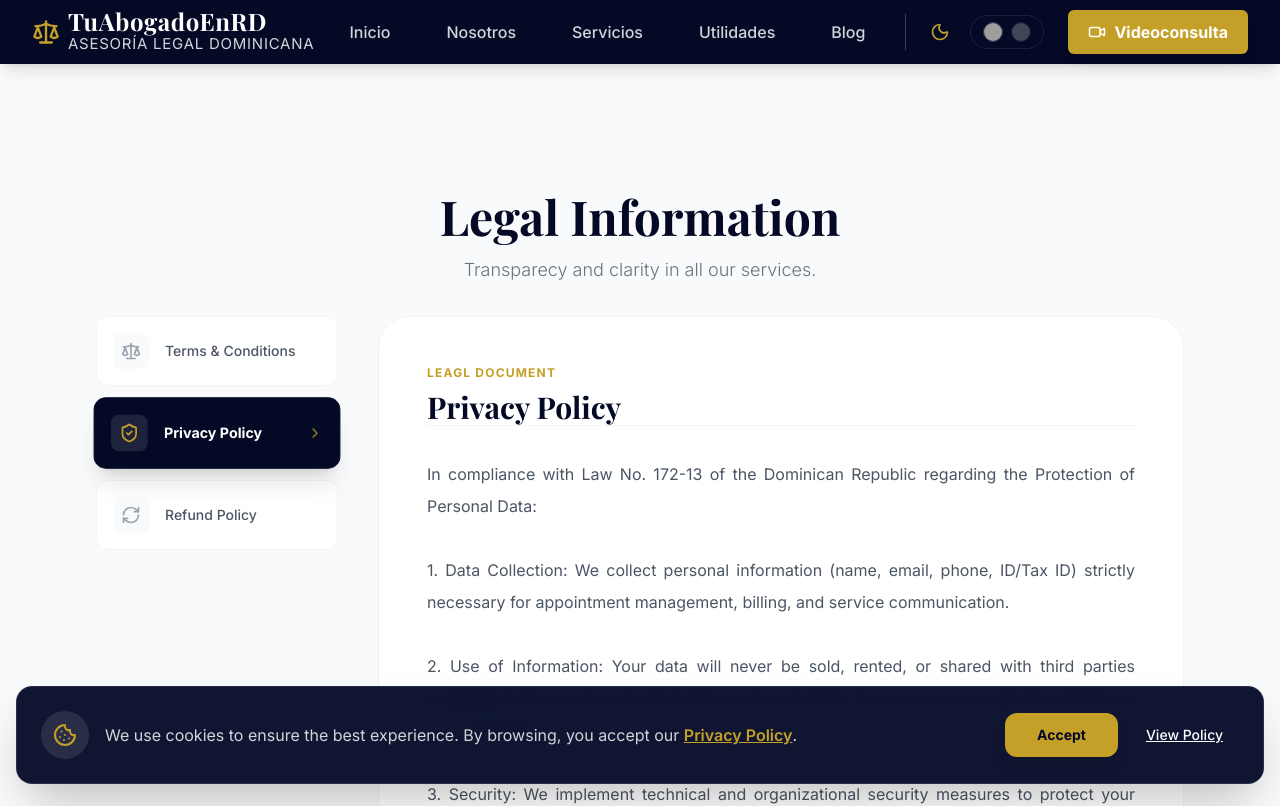
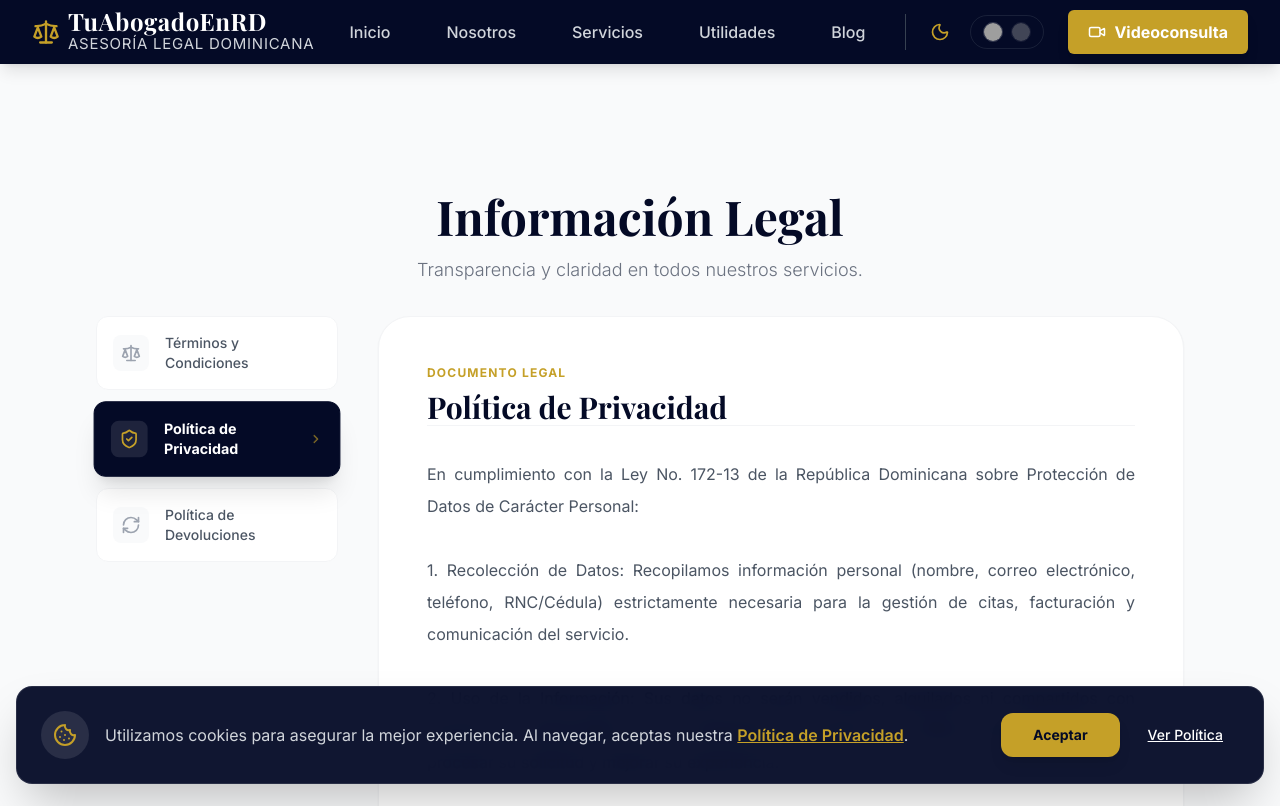
Before and after one commit to EnriqueRodriguezDev/tu-abogado-en-rd-frontend, a React (Vite) app in the folder frontend/: page /legal/privacy in a window 1280 px wide. Shown: the top 806 px of the page. Built offline with nearby package versions, Linux system fonts and the light colour scheme; grey boxes are pictures that could not be loaded; a web font is replaced by a local one.

Commit message:
[MOD] language fixed

```diff
--- a/frontend/src/components/ui/CookieBanner.tsx
+++ b/frontend/src/components/ui/CookieBanner.tsx
@@ -7,7 +7,7 @@ export const CookieBanner = () => {
     const [isVisible, setIsVisible] = useState(false);
     const { i18n } = useTranslation();
     const navigate = useNavigate();
-    const lang: 'es' | 'en' = i18n.language?.startsWith('es') ? 'en' : 'es';
+    const lang: 'es' | 'en' = i18n.language?.startsWith('en') ? 'en' : 'es';
 
     useEffect(() => {
         const consent = localStorage.getItem('cookieConsent');
--- a/frontend/src/pages/Legal.tsx
+++ b/frontend/src/pages/Legal.tsx
@@ -1,3 +1,4 @@
+import { useEffect } from 'react';
 import { useParams, Link, Navigate, useLocation } from 'react-router-dom';
 import { LEGAL_CONTENT } from '../data/legalText';
 import { useTranslation } from 'react-i18next';
@@ -12,8 +13,13 @@ const Legal = () => {
     // Default to 'terms' if no section provided
     const activeSection = section || 'terms';
 
-    // Determine language (default to 'es' if not 'en')
-    const lang = i18n.language.startsWith('es') ? 'en' : 'es';
+    // Scroll to top on mount or section change
+    useEffect(() => {
+        window.scrollTo(0, 0);
+    }, [activeSection]);
+
+    // Determine language (Fix: strictly check if English, otherwise Spanish)
+    const lang = (i18n.language || 'es').startsWith('en') ? 'en' : 'es';
 
     // Validate section matches available keys
     const validSections = ['terms', 'privacy', 'refunds'];
```
